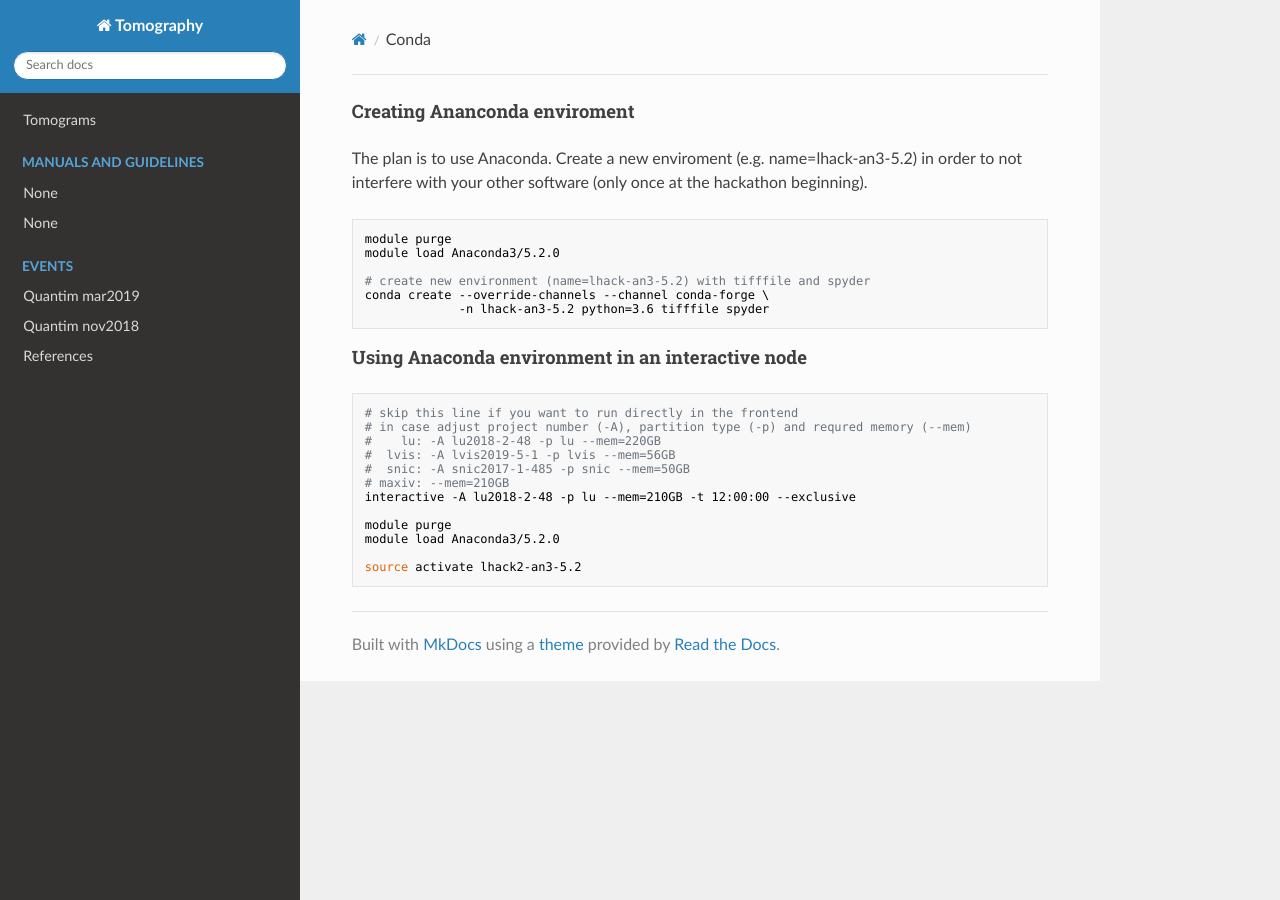
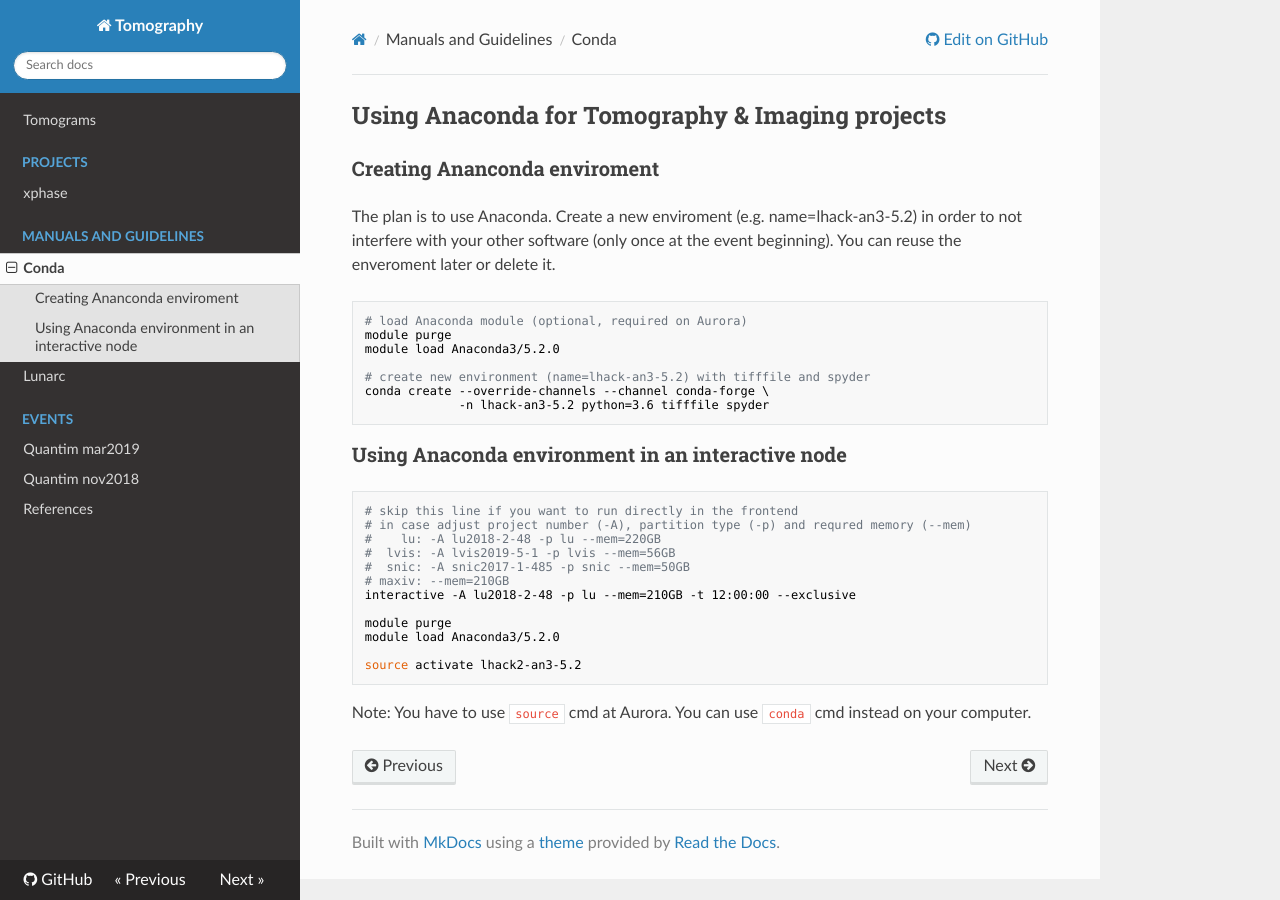
Before and after one commit to tomograms/tomograms-doc, an MkDocs documentation site: the page built from docs/doc/conda.md, in a window 1280 px wide. Built offline with MkDocs 1.6.1, drawn with Linux system fonts in a browser that asks for light colours; nearby versions of some CDN libraries; old or Windows-style settings are respelled for this version of MkDocs.

````diff
--- a/docs/doc/conda.md
+++ b/docs/doc/conda.md
@@ -1,8 +1,11 @@
-#### Creating Ananconda enviroment
+## Using Anaconda for Tomography & Imaging projects
 
-The plan is to use Anaconda. Create a new enviroment (e.g. name=lhack-an3-5.2) in order to not interfere with your other software (only once at the hackathon beginning).
+### Creating Ananconda enviroment
+
+The plan is to use Anaconda. Create a new enviroment (e.g. name=lhack-an3-5.2) in order to not interfere with your other software (only once at the event beginning). You can reuse the enveroment later or delete it.
 
 ```bash
+# load Anaconda module (optional, required on Aurora)
 module purge
 module load Anaconda3/5.2.0
 
@@ -11,7 +14,7 @@ conda create --override-channels --channel conda-forge \
              -n lhack-an3-5.2 python=3.6 tifffile spyder
 ```
 
-#### Using Anaconda environment in an interactive node
+### Using Anaconda environment in an interactive node
 
 ```bash
 # skip this line if you want to run directly in the frontend
@@ -27,3 +30,5 @@ module load Anaconda3/5.2.0
 
 source activate lhack2-an3-5.2
 ```
+
+Note: You have to use `source` cmd at Aurora. You can use `conda` cmd instead on your computer.
--- a/mkdocs.yml
+++ b/mkdocs.yml
@@ -1,12 +1,14 @@
 site_name: Tomography
-#repo_url: https://github.com/example/repository/
+repo_url: https://github.com/zdemat/tomograms.git
 #copyright:
 
-pages:
+nav:
   - 'index.md'
+  - 'Projects':
+    - 'projects/xphase.md'
   - 'Manuals and Guidelines':
-    - 'manuals/conda.md'
-    - 'manuals/lunarc.md'
+    - 'doc/conda.md'
+    - 'doc/lunarc.md'
   - 'Events':
     - 'events/quantim_mar2019.md'
     - 'events/quantim_nov2018.md'
````
Also changed, not shown: docs/doc/lunarc.md (+1 -1 lines), docs/events/quantim_nov2018.md (+2 -0 lines).
